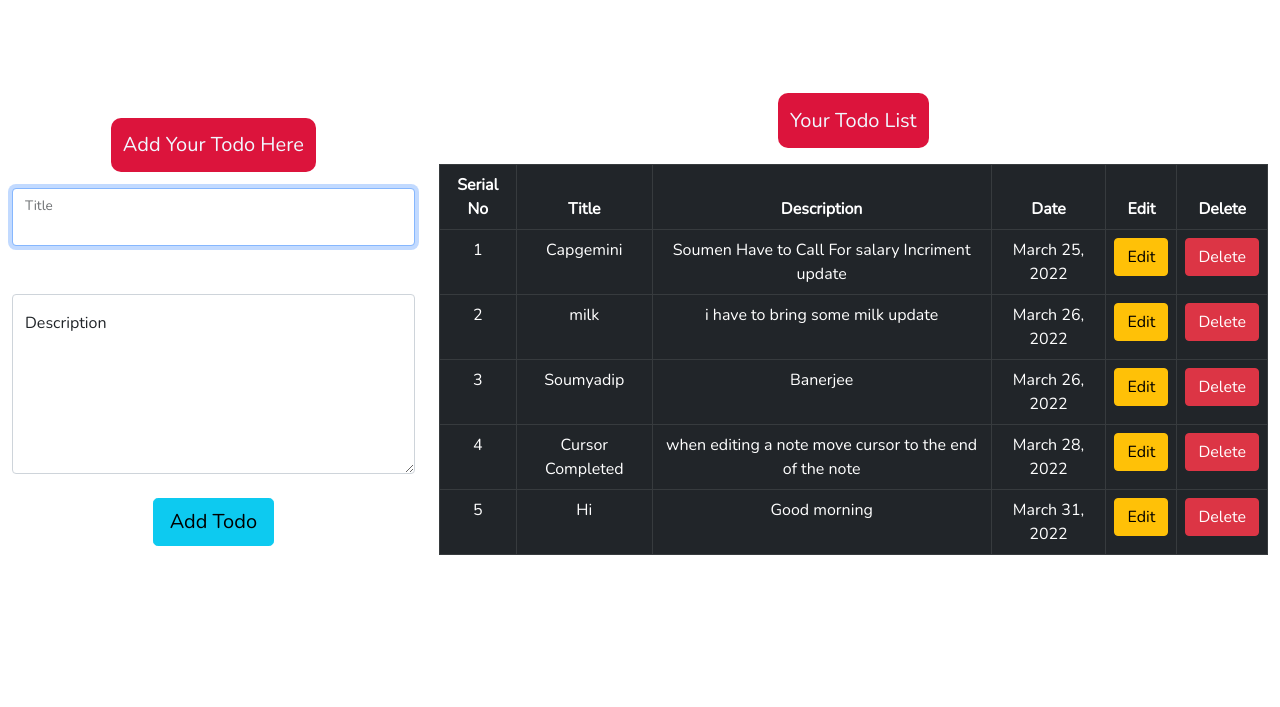
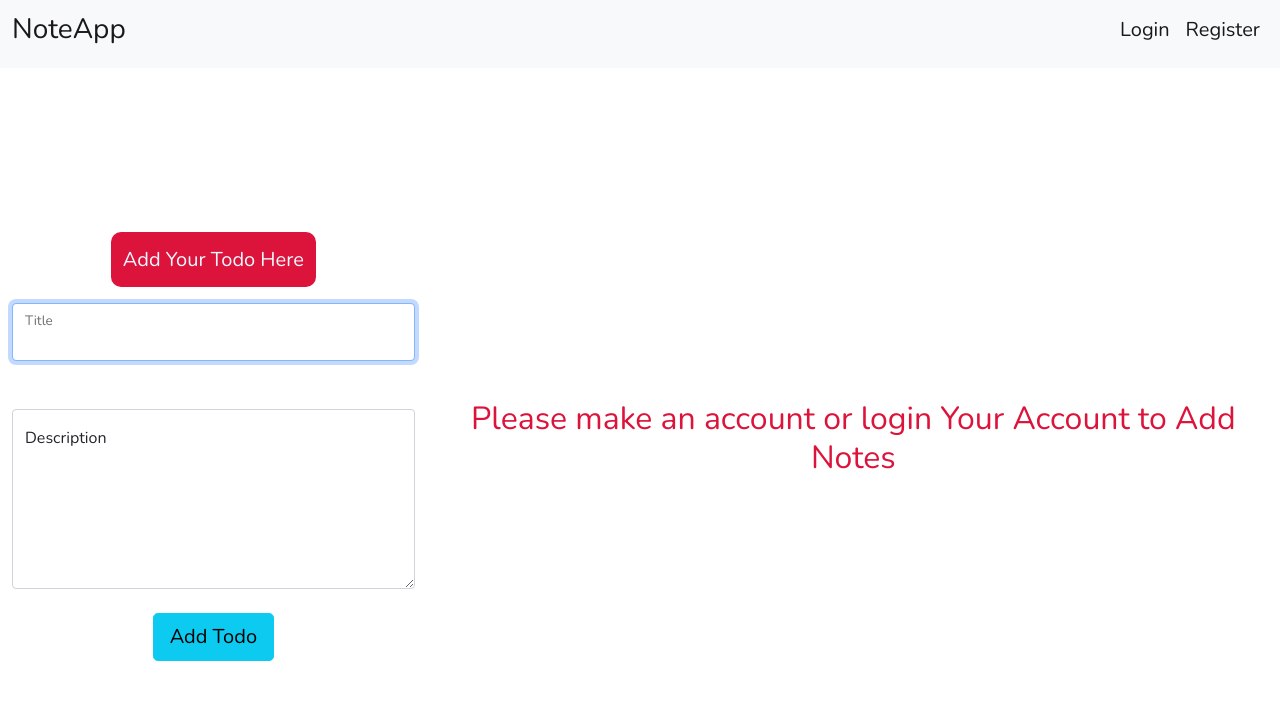
Before and after one commit to myself-pabitra/Simple-Todo-Application, a Django app: page / in a window 1280 px wide. Shown: the top 707 px of the page. Run offline with Django 4.2, Linux system fonts and the light colour scheme; data comes from the database, SQL or seed files in the repository; both versions use the stored data as it was after the commit; some libraries are stand-ins or nearby versions.

Commit message:
Add files via upload

```diff
--- a/noteapp/urls.py
+++ b/noteapp/urls.py
@@ -3,6 +3,9 @@ from . import views
 
 urlpatterns = [
     path('', views.home , name='home'),
+    path('logout', views.logout_user, name='logout'),
+    path('login', views.login_user , name='login'),
+    # path('', views.user_register , name='register'),
     path('edit/<str:pk>/', views.edit , name='edit'),
     path('delete/<str:pk>/', views.delete , name='delete'),
 ]
--- a/noteapp/views.py
+++ b/noteapp/views.py
@@ -1,37 +1,70 @@
 from asyncio import Task, tasks
+from email import message
 from multiprocessing import context
+from django.http import HttpResponse
 from django.shortcuts import redirect, render
 from .models import Notes
-
-# Create your views here.
+from django.contrib.auth import login,logout,authenticate
+from django.contrib import messages
+# from django.contrib.auth.decorators import login_required
 
 def home(request):
-    if request.method == 'POST':
-        input1 = request.POST['title']
-        input2 = request.POST['description']
-        Notes.objects.create(title = input1 , description = input2 )
-        return redirect('home')
-    obj = Notes.objects.all()
-    context = {'tasks':obj}
-    return render(request , 'home.html',context)
+    if request.user.is_authenticated:
+        if request.method == 'POST':
+            input1 = request.POST['title']
+            input2 = request.POST['description']
+            Notes.objects.create(title = input1 , description = input2 )
+            messages.success(request,'Note Added Successfully..')
+            return redirect('home')
+        obj = Notes.objects.all()
+        context = {'tasks':obj , 'login': True}
+        return render(request , 'home.html',context)
+    else:
+        return render(request , 'home.html')
+
 
 def edit(request,pk):
-    note = Notes.objects.get(id=pk)
-    previous_title = note.title
-    prev_description = note.description
-    if request.method == 'POST':
-        new_title = request.POST['title']
-        new_description = request.POST['description']
-        note.title = new_title
-        note.description = new_description
-        note.save()
-        return redirect('home')
-    obj = Notes.objects.all()
-    context = {'tasks':obj , 'title':previous_title , 'description': prev_description}
-    return render(request,'home.html',context)
+    if request.user.is_authenticated:
+        note = Notes.objects.get(id=pk)
+        previous_title = note.title
+        prev_description = note.description
+        if request.method == 'POST':
+            new_title = request.POST['title']
+            new_description = request.POST['description']
+            note.title = new_title
+            note.description = new_description
+            note.save()
+            return redirect('home')
+        obj = Notes.objects.all()
+        context = {'tasks':obj , 'title':previous_title , 'description': prev_description}
+        return render(request,'home.html',context)
+    else:
+        return redirect('login')
+
 
 def delete(request,pk):
-    # if request.method == 'POST':
-        note = Notes.objects.get(id = pk)
-        note.delete()
-        return redirect('home')
+    if request.user.is_authenticated:
+        # if request.method == 'POST':
+            note = Notes.objects.get(id = pk)
+            note.delete()
+            return redirect('home')
+    else:
+        return redirect('login')
+
+def logout_user(request):
+    logout(request)
+    return redirect('login')
+
+def login_user(request):
+    if request.method == 'POST':
+        username = request.POST['username']
+        password = request.POST['pswd']
+        user = authenticate(username=username,password=password)
+        if user is not None:
+            login(request,user)
+            messages.success(request,'Login successful')
+            return redirect('home')
+
+        else:
+            messages.error(request,'Username or Password is Incorrect. Please give coreect one')
+    return render(request,'login.html')
--- a/templates/home.html
+++ b/templates/home.html
@@ -9,6 +9,7 @@
   <link rel="preconnect" href="https://fonts.googleapis.com">
   <link rel="preconnect" href="https://fonts.gstatic.com" crossorigin>
   <link href="https://fonts.googleapis.com/css2?family=Nunito:ital,wght@0,200;1,300&display=swap" rel="stylesheet">
+  <link rel="stylesheet" href="https://cdnjs.cloudflare.com/ajax/libs/font-awesome/6.1.1/css/all.min.css">
   <style>
     body {
       font-family: 'Nunito', sans-serif;
@@ -42,8 +43,49 @@
 </head>
 
 <body>
+  <!-- navbar starts -->
+
+  <nav class="navbar navbar-expand-lg navbar-light bg-light">
+    <div class="container-fluid">
+      <a class="navbar-brand" href="#"><h3>NoteApp</h3></a>
+      <button class="navbar-toggler" type="button" data-bs-toggle="collapse" data-bs-target="#navbarNav" aria-controls="navbarNav" aria-expanded="false" aria-label="Toggle navigation">
+        <span class="navbar-toggler-icon"></span>
+      </button>
+      <div class="collapse navbar-collapse justify-content-end" id="navbarNav">
+        <ul class="navbar-nav">
+          {% if request.user.is_authenticated %}
+          <li class="nav-item">
+            <a class="nav-link active " aria-current="page" href="{% url 'home' %}"><h5>Home</h5></a>
+          </li>
+          <li class="nav-item">
+            <a class="nav-link active" href="{% url 'logout' %}"><h5>LogOut</h5></a>
+          </li>
+          {% else %}
+          <li class="nav-item">
+            <a class="nav-link active " href="{% url 'login'%}"><h5>Login</h5></a>
+          </li>
+
+          <li class="nav-item">
+            <a class="nav-link active" href="#"><h5>Register</h5></a>
+          </li>
+          {% endif %}
+        </ul>
+      </div>
+    </div>
+  </nav>
+
+  <!-- navbar ends  -->
+
   <div class="container-fluid">
     <div class="row align-items-center" style="height: 80vh;">
+
+<div style="text-align: center;">
+  {% if messages %}
+      {% for message in messages %}
+      <h4{% if message.tags %} class="alert alert-{{ message.tags }}" role="alert" {% endif %}>{{ message }}</h4>
+      {% endfor %}
+  {% endif %}
+</div>
 
       <!-- form section -->
       <div class="col-md-4 col-sm-4 mt-4">
@@ -81,10 +123,13 @@
       <!-- Table Section -->
       <div class="col-md-8 col-sm-8 mt-4">
         <div class="text-center mb-3">
+          {% if request.user.is_authenticated %}
           <button class="btn btn-lg"
             style="background-color: crimson; color: aliceblue; border-radius: 10px; padding: 0.7rem;">Your Todo List
           </button>
         </div>
+
+
         <table class=" table table-dark table-bordered table-responsive text-center table-hover">
           <thead>
             <tr>
@@ -103,12 +148,15 @@
               <td>{{task.title}}</td>
               <td>{{task.description}}</td>
               <td>{{task.date}}</td>
-              <td><a href="{% url 'edit' task.id %}" class="btn btn-warning" onclick="PosEnd(floatingTitle);">Edit</a></td>
-              <td><a href="{% url 'delete' task.id %}" class="btn btn-danger">Delete</a></td>
+              <td><a href="{% url 'edit' task.id %}" class="btn btn-warning" onclick="PosEnd(floatingTitle);"><i class="fa-solid fa-pen-to-square"></i></a></td>
+              <td><a href="{% url 'delete' task.id %}" class="btn btn-danger"><i class="fa-solid fa-trash-can"></i></a></td>
             </tr>
             {%endfor%}
           </tbody>
         </table>
+        {%else%}
+        <h4 style="color: crimson; font-size:xx-large;">Please make an account or login Your Account to Add Notes</h4>
+        {%endif%}
       </div>
     </div>
   </div>
```
Also changed, not shown: templates/login.html (added, +54 -0 lines), db.sqlite3.
